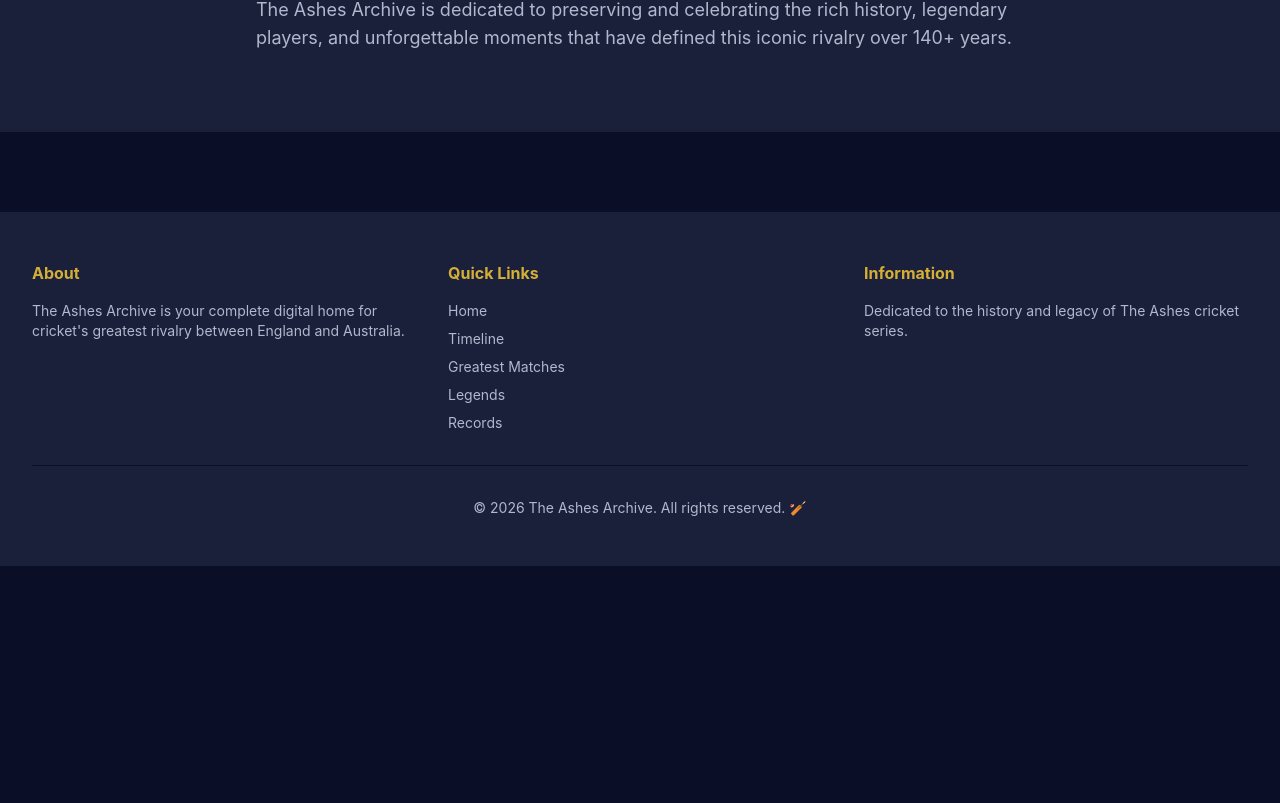
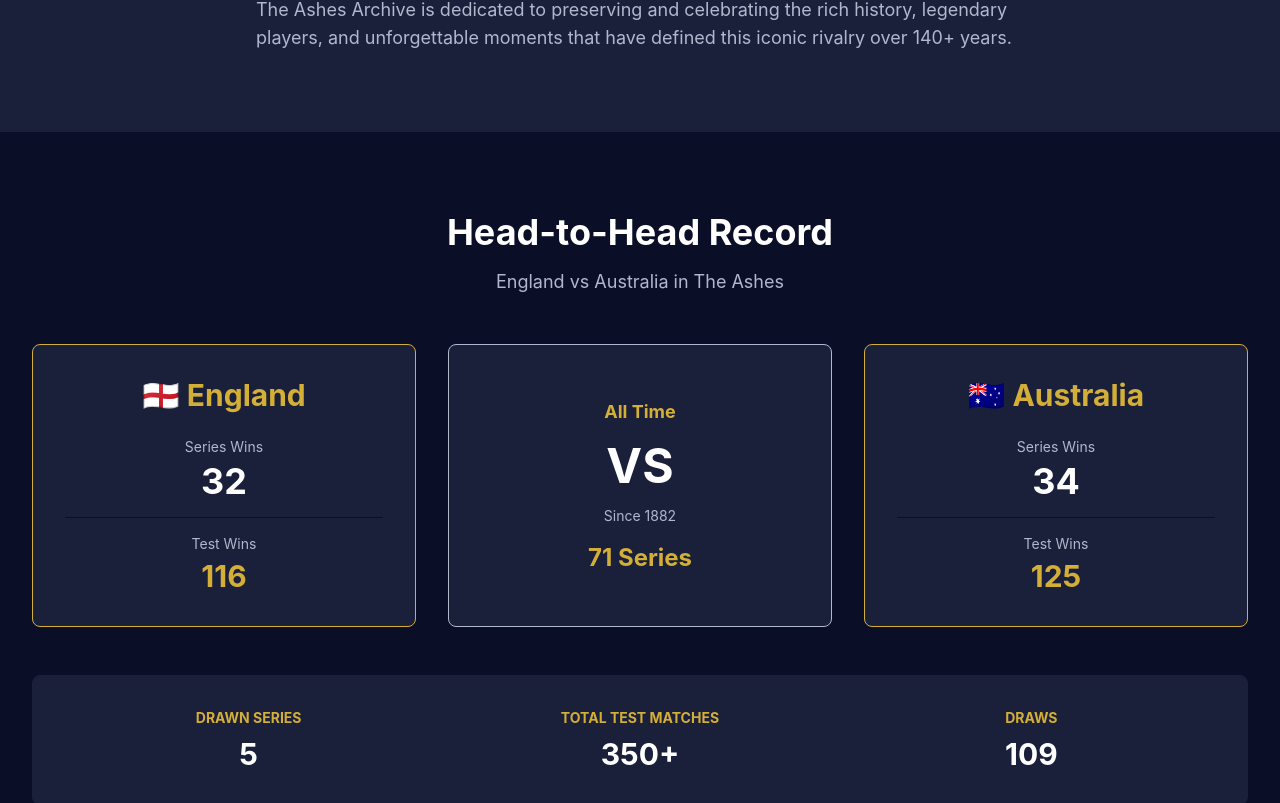
Before and after one commit to inmankevin33-art/ashes-archive, a Next.js app: page / in a window 1280 px wide. Shown: the part 1479-2282 px from the top of the page. Before the commit the page ends 2045 px from the top, so only its background shows below. Built offline with nearby package versions, Linux system fonts and the light colour scheme.

Commit message:
Add head-to-head record section to homepage

```diff
--- a/src/app/page.tsx
+++ b/src/app/page.tsx
@@ -63,6 +63,78 @@
           </div>
         </div>
       </section>
+
+      {/* Head-to-Head Record Section */}
+      <section className="max-w-7xl mx-auto px-4 sm:px-6 lg:px-8 py-20">
+        <SectionHeading
+          title="Head-to-Head Record"
+          description="England vs Australia in The Ashes"
+        />
+
+        <div className="grid grid-cols-1 md:grid-cols-3 gap-8">
+          {/* England Card */}
+          <div className="bg-ashes-charcoal rounded-lg p-8 border border-ashes-gold hover:shadow-lg hover:shadow-ashes-gold/20 transition-all duration-300">
+            <div className="text-center">
+              <h3 className="text-3xl font-bold text-ashes-gold mb-6">🏴󠁧󠁢󠁥󠁮󠁧󠁿 England</h3>
+              <div className="space-y-4">
+                <div>
+                  <p className="text-ashes-light-grey text-sm mb-1">Series Wins</p>
+                  <p className="text-4xl font-bold text-white">32</p>
+                </div>
+                <div className="border-t border-ashes-dark pt-4">
+                  <p className="text-ashes-light-grey text-sm mb-1">Test Wins</p>
+                  <p className="text-3xl font-bold text-ashes-gold">116</p>
+                </div>
+              </div>
+            </div>
+          </div>
+
+          {/* VS Card */}
+          <div className="bg-ashes-charcoal rounded-lg p-8 border border-ashes-light-grey flex items-center justify-center">
+            <div className="text-center">
+              <p className="text-ashes-gold font-bold text-lg mb-4">All Time</p>
+              <p className="text-5xl font-bold text-white mb-4">VS</p>
+              <p className="text-ashes-light-grey text-sm">Since 1882</p>
+              <p className="text-2xl font-bold text-ashes-gold mt-4">71 Series</p>
+            </div>
+          </div>
+
+          {/* Australia Card */}
+          <div className="bg-ashes-charcoal rounded-lg p-8 border border-ashes-gold hover:shadow-lg hover:shadow-ashes-gold/20 transition-all duration-300">
+            <div className="text-center">
+              <h3 className="text-3xl font-bold text-ashes-gold mb-6">🇦🇺 Australia</h3>
+              <div className="space-y-4">
+                <div>
+                  <p className="text-ashes-light-grey text-sm mb-1">Series Wins</p>
+                  <p className="text-4xl font-bold text-white">34</p>
+                </div>
+                <div className="border-t border-ashes-dark pt-4">
+                  <p className="text-ashes-light-grey text-sm mb-1">Test Wins</p>
+                  <p className="text-3xl font-bold text-ashes-gold">125</p>
+                </div>
+              </div>
+            </div>
+          </div>
+        </div>
+
+        {/* Additional Stats */}
+        <div className="mt-12 bg-ashes-charcoal rounded-lg p-8 border border-ashes-charcoal">
+          <div className="grid grid-cols-1 md:grid-cols-3 gap-6 text-center">
+            <div>
+              <p className="text-ashes-gold font-bold text-sm mb-2">DRAWN SERIES</p>
+              <p className="text-3xl font-bold text-white">5</p>
+            </div>
+            <div>
+              <p className="text-ashes-gold font-bold text-sm mb-2">TOTAL TEST MATCHES</p>
+              <p className="text-3xl font-bold text-white">350+</p>
+            </div>
+            <div>
+              <p className="text-ashes-gold font-bold text-sm mb-2">DRAWS</p>
+              <p className="text-3xl font-bold text-white">109</p>
+            </div>
+          </div>
+        </div>
+      </section>
     </div>
   )
 }
```
